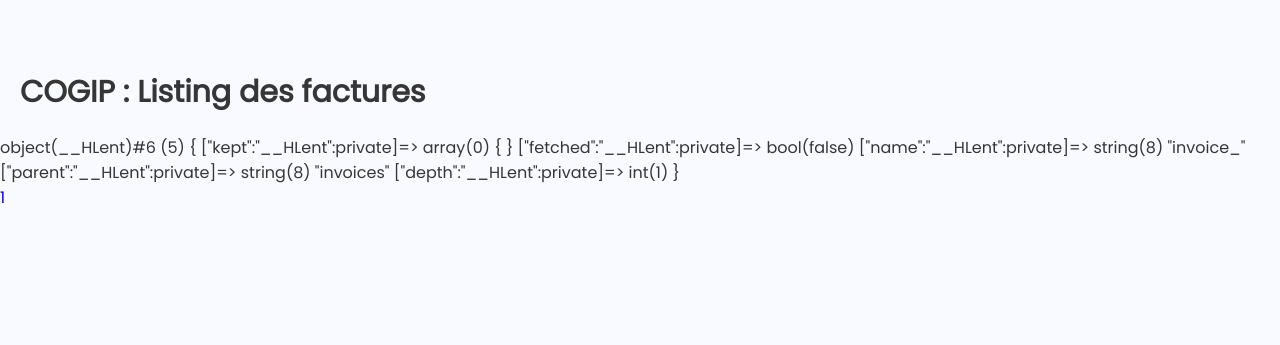
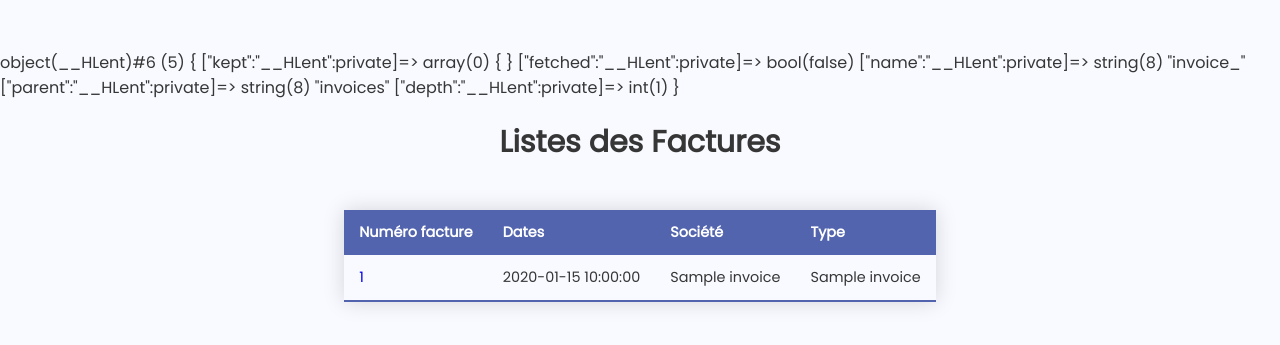
Before and after one commit to ShinYami/PHP-challenge-2-COGIP, a PHP site: template views/app/invoice/listInvoice.php in a window 1280 px wide. Shown: the part 75-420 px from the top of the page. Run offline with PHP 8.4, Linux system fonts and the light colour scheme; the template is opened without the code that fills it: most values are stand-ins (such as "Sample title", 1, 10 or a date in 2020); some libraries are stand-ins or nearby versions.

Commit message:
Update listInvoice.php

```diff
--- a/views/app/invoice/listInvoice.php
+++ b/views/app/invoice/listInvoice.php
@@ -1,14 +1,31 @@
-<h1>COGIP : Listing des factures</h1>
-
 <?php
 var_dump($params['invoices'][0]);
 ?>
 
-<?php foreach ($params['invoices'] as $invoices) : ?>
+<div class="table_content">
+<h1 class="table_title">Listes des Factures</h1>
 
-    <p>
-        <a href="/invoices/1">
-            <?= $invoices['invoice_number'] ?>
-        </a>
-    </p>
-<?php endforeach; ?>
+<table class="styled-table">
+    <thead>
+        <tr>
+            <th>Numéro facture</th>
+            <th>Dates</th>
+            <th>Société</th>
+            <th>Type</th>
+        </tr>
+    </thead>
+    <tbody>
+    <?php foreach ($params['invoices'] as $invoices) : ?>
+        <tr>
+    <td><a href="/invoices/1">
+        <?= $invoices['invoice_number'] ?>
+    </a></td>
+    <td><?=$invoices['invoice_date']?></td>
+    <td><?=$invoices['company_name']?></td>
+    <td><?=$invoices['type_name']?></td>
+    </tr>
+    <?php endforeach; ?>
+    </tbody>
+</table>
+
+</div>
```
